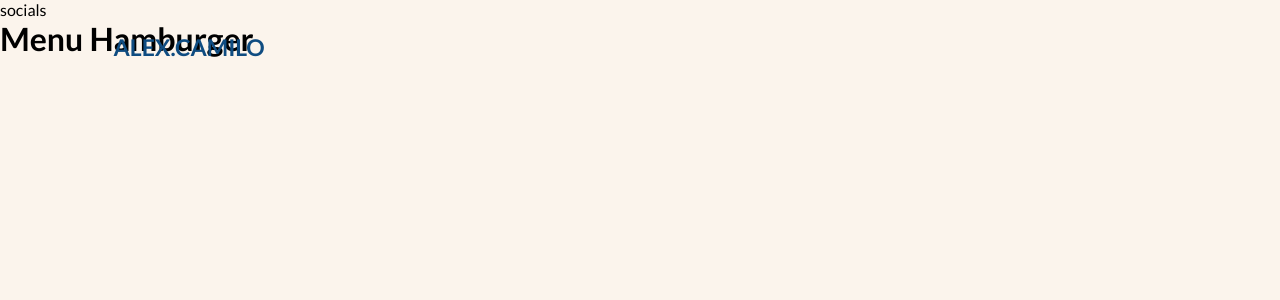
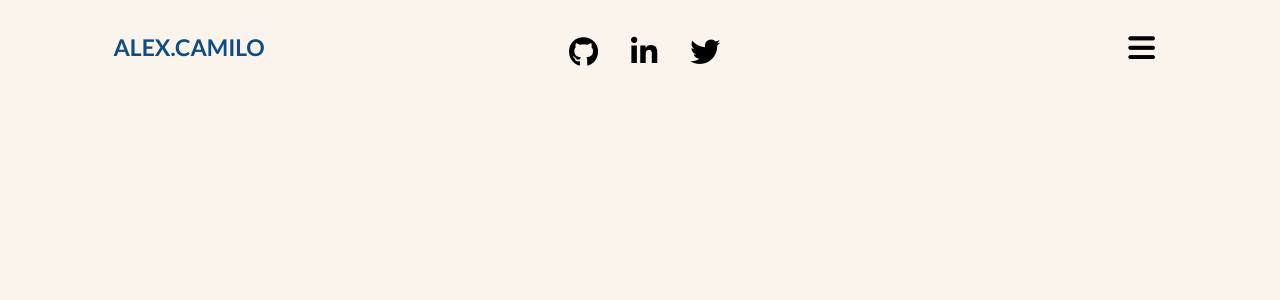
Before and after one commit to AlexandreC6/portfolio, a Vue app: page /menu in a window 1280 px wide. Shown: the top 300 px of the page. Built offline with nearby package versions, Linux system fonts and the light colour scheme.

Commit message:
style of header done

```diff
--- a/src/components/layouts/TheHeader.vue
+++ b/src/components/layouts/TheHeader.vue
@@ -3,19 +3,29 @@
     <div class="logo">
       alex.camilo
     </div>
+    <menu-hamburger></menu-hamburger>
   </div>
   <div class="logo-socials">
-    <p>socials</p>
+    <ul>
+      <li><a href="#"><i class="fa-brands fa-github"></i></a></li>
+      <li><a href="#"><i class="fa-brands fa-linkedin-in"></i></a></li>
+      <li><a href="#"><i class="fa-brands fa-twitter"></i></a></li>
+    </ul>
   </div>
 </template>
 
 <script>
+import MenuHamburger from '@/pages/MenuHamburger.vue';
+
 export default {
+  components: {
+    MenuHamburger
+  }
 
 }
 </script>
 
-<style>
+<style scoped lang="scss">
 .sticky{
   position: sticky;
   top: 0;
@@ -32,4 +42,25 @@ export default {
   text-transform: uppercase;
 }
 
+.logo-socials {
+  ul {
+    display: flex;
+    justify-content: center;
+    gap: 2.579vw;
+    position: absolute;
+    top: 2.579vw;
+    left: 44.444vw;
+
+  }
+
+  li {
+    list-style: none;
+    font-size: 30px;
+
+    a{
+      color: #000;
+    }
+  }
+}
+
 </style>
--- a/src/main.js
+++ b/src/main.js
@@ -1,14 +1,23 @@
 import { createApp } from 'vue'
-
 
 import App from './App.vue';
 import router from './router.js'
+
+// FontAwesome
+import { library } from '@fortawesome/fontawesome-svg-core'
+import { FontAwesomeIcon } from '@fortawesome/vue-fontawesome'
+import { faTwitter } from '@fortawesome/free-brands-svg-icons'
+
+library.add(faTwitter)
+
 
 import BaseArrow from './components/ui/BaseArrow.vue'
 
 const app = createApp(App);
 
 app.component('base-arrow', BaseArrow);
+app.component('font-awesome-icon', FontAwesomeIcon)
+
 
 
 app.use(router);
--- a/src/pages/MenuHamburger.vue
+++ b/src/pages/MenuHamburger.vue
@@ -1,6 +1,6 @@
 <template>
   <div>
-    <h1>Menu Hamburger</h1>
+    <i class="fa-solid fa-bars"></i>
   </div>
 </template>
 
@@ -10,6 +10,12 @@ export default {
 }
 </script>
 
-<style>
+<style scoped>
+.fa-bars {
+  position: absolute;
+  right: 9.788vw;
+  top: 2.579vw;
+  font-size: 30px;
 
+}
 </style>
```
